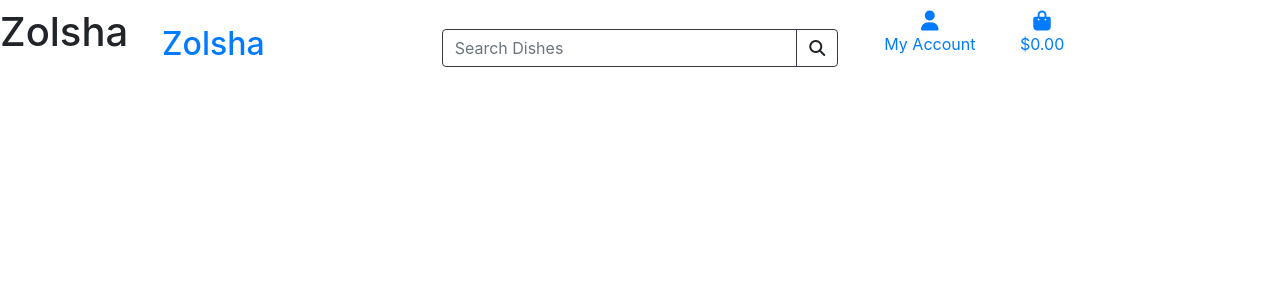
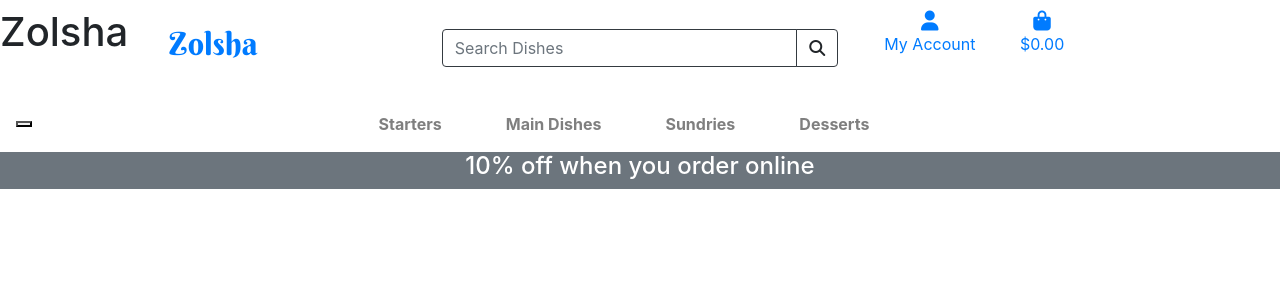
Before and after one commit to elliemcavoy/zolsha-order-online, a Django app: page / in a window 1280 px wide. Shown: the top 300 px of the page. Run offline with Django 3.2, Linux system fonts and the light colour scheme; some libraries are stand-ins or nearby versions.

Commit message:
Added includes folder and separate navigation for dishes on large screens. Mobile navigation to be done separately

```diff
--- a/static/css/base.css
+++ b/static/css/base.css
@@ -1,3 +1,5 @@
+@import url('https://fonts.googleapis.com/css2?family=Berkshire+Swash&display=swap');
+
 .logo h2{
-    font-family: 'Berkshire Swash',
+    font-family: 'Berkshire Swash';
 }
--- a/templates/base.html
+++ b/templates/base.html
@@ -13,6 +13,7 @@
     {% endblock %}
 
     {% block corecss %}
+
     <link href="https://fonts.googleapis.com/css2?family=Berkshire+Swash&display=swap" rel="stylesheet">
     <link rel="stylesheet" href="https://stackpath.bootstrapcdn.com/bootstrap/4.4.1/css/bootstrap.min.css" integrity="sha384-Vkoo8x4CGsO3+Hhxv8T/Q5PaXtkKtu6ug5TOeNV6gBiFeWPGFN9MuhOf23Q9Ifjh" crossorigin="anonymous">
     <link rel="stylesheet" href="{% static 'css/base.css' %}">
@@ -84,9 +85,18 @@
     </div>
 </div>
       </div>
+      <div class="row bg-white">
+        <nav class="navbar navbar-expand-lg navbar-light w-100">
+            <button class="toggler" type="button" data-toggle="collapse" data-target="#main-nav" aria-controls="main-nav" aria-expanded="false" aria-label="Toggle navigation">
+                <span class="toggler-icon"></span>
+            </button>
+            {% include 'includes/mobile-nav.html' %}
+            {% include 'includes/navigation.html' %}
+        </nav>
+    </div>
 
       <div id="offer-banner" class="row text-center">
-        <div class="col 12 bg-purple text-white">
+        <div class="col 12 bg-secondary text-white">
             <h4 class="logo-font">10% off when you order online</h4>
         </div>
     </div>
--- /dev/null
+++ b/templates/includes/navigation.html
@@ -0,0 +1,52 @@
+<div class="collapse navbar-collapse" id="main-nav">
+    <ul class="navbar-nav w-auto mx-auto">
+
+        <li class="nav-item dropdown">
+            <a class="logo-font font-weight-bold nav-link text-black mr-5" href="#" id="starter-link" data-toggle="dropdown" aria-haspopup="true" aria-expanded="false">
+                Starters
+            </a>
+            <div class="dropdown-menu border-0" aria-labelledby="starters-link">
+                <a href="" class="dropdown-item">Grilled & Traditional</a>
+                <a href="" class="dropdown-item">Vegetarian</a>
+                <a href="" class="dropdown-item">Seafood</a>
+            </div>
+        </li>
+
+        <li class="nav-item dropdown">
+            <a class="logo-font font-weight-bold nav-link text-black mr-5" href="#" id="main-dishes-link" data-toggle="dropdown" aria-haspopup="true" aria-expanded="false">
+                Main Dishes
+            </a>
+            <div class="dropdown-menu border-0" aria-labelledby="main-dishes-link">
+                <a href="" class="dropdown-item">Classics</a>
+                <a href="" class="dropdown-item">Mild Selection</a>
+                <a href="" class="dropdown-item">House Specialities</a>
+                <a href="" class="dropdown-item">Seafood</a>
+                <a href="" class="dropdown-item">Grilled</a>
+                <a href="" class="dropdown-item">New Creations</a>
+                <a href="" class="dropdown-item">Chef's Recommendations</a>
+            </div>
+        </li>
+
+        <li class="nav-item dropdown">
+            <a class="logo-font font-weight-bold nav-link text-black mr-5" href="#" id="sundries-link" data-toggle="dropdown" aria-haspopup="true" aria-expanded="false">
+                Sundries
+            </a>
+            <div class="dropdown-menu border-0" aria-labelledby="sundries-link">
+                <a href="" class="dropdown-item">Side Dishes</a>
+                <a href="" class="dropdown-item">Rice</a>
+                <a href="" class="dropdown-item">Bread</a>
+                <a href="" class="dropdown-item">Extras</a>
+
+            </div>
+        </li>
+        <li class="nav-item dropdown">
+            <a class="logo-font font-weight-bold nav-link text-black mr-5" href="#" id="desserts-link" data-toggle="dropdown" aria-haspopup="true" aria-expanded="false">
+               Desserts
+            </a>
+            <div class="dropdown-menu border-0" aria-labelledby="desserts-link">
+                <a href="" class="dropdown-item">Hot Desserts</a>
+                <a href="" class="dropdown-item">Cold Desserts</a>
+            </div>
+        </li>
+    </ul>
+</div>
--- a/zolsha_ordering/settings.py
+++ b/zolsha_ordering/settings.py
@@ -147,6 +147,10 @@
 # https://docs.djangoproject.com/en/3.2/howto/static-files/
 
 STATIC_URL = '/static/'
+STATICFILES_DIRS = (os.path.join(BASE_DIR, 'static'),)
+
+MEDIA_URL = '/media/'
+MEDIA_ROOT = os.path.join(BASE_DIR, 'media')
 
 # Default primary key field type
 # https://docs.djangoproject.com/en/3.2/ref/settings/#default-auto-field
--- a/zolsha_ordering/urls.py
+++ b/zolsha_ordering/urls.py
@@ -15,9 +15,11 @@
 """
 from django.contrib import admin
 from django.urls import path, include
+from django.conf import settings
+from django.conf.urls.static import static
 
 urlpatterns = [
     path('admin/', admin.site.urls),
     path('accounts/', include('allauth.urls')),
     path('', include('home.urls')),
-]
+] + static(settings.MEDIA_URL, document_root=settings.MEDIA_ROOT)
```
Also changed, not shown: templates/includes/mobile-nav.html (added).
